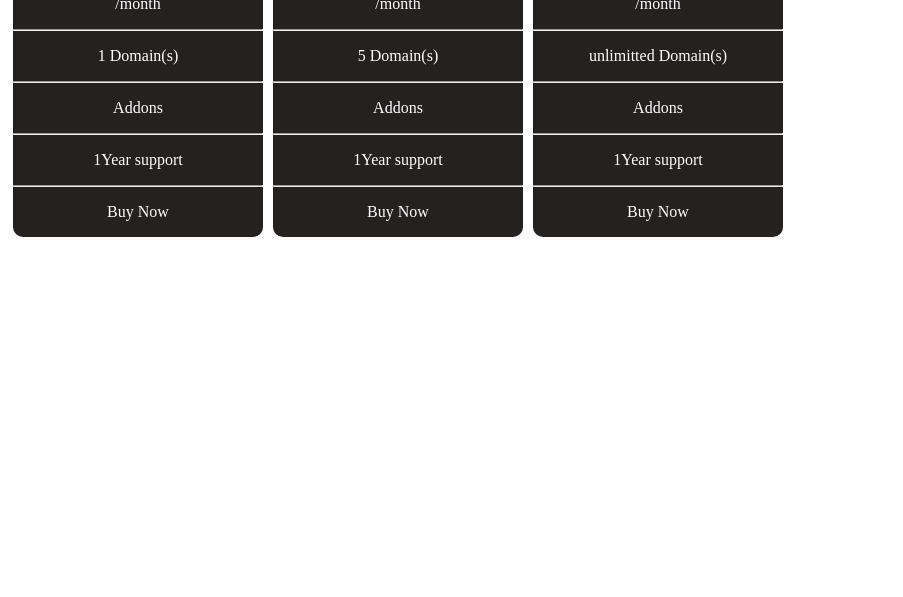
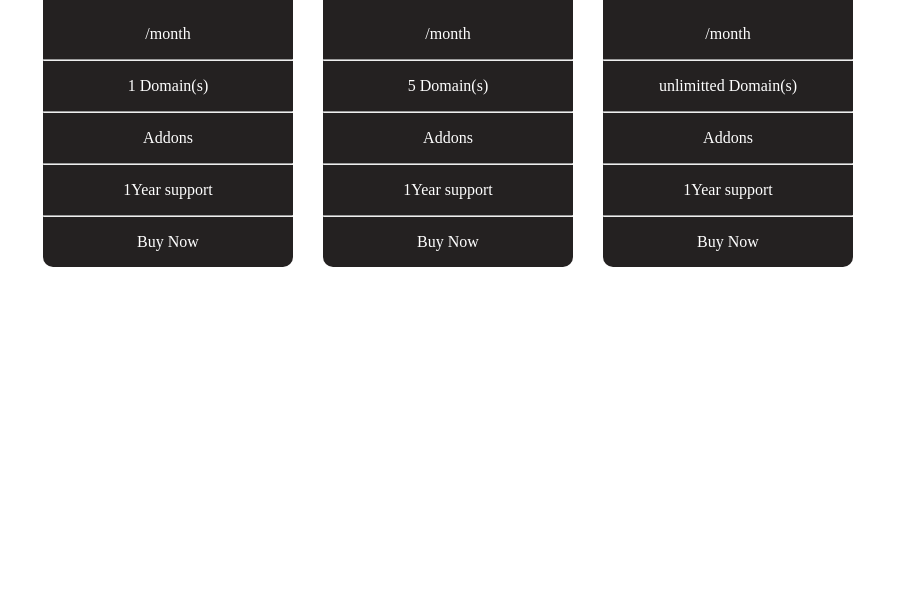
Before and after one commit to VenkateshGopa/card, a plain HTML site: page index.html in a window 1280 px wide. Shown: the part 203-800 px from the top of the page, without its empty margins (0-903 px from the left). Drawn offline with Linux system fonts and the light colour scheme.

Commit message:
Update flex.css

```diff
--- a/flex.css
+++ b/flex.css
@@ -1,4 +1,5 @@
 #f{
+    padding: 20px;
     display: flex;
     flex-direction: row;
 }
@@ -8,7 +9,9 @@
     border-radius: 10px;
     width: 250px;
     height:auto;
-    margin: 5px;
+    margin: 15px;
+    transition: 0.5s ease;
+    cursor: pointer;
 }
 
 div{
@@ -38,3 +41,7 @@ a:hover{
         flex-direction: column;
     }
 }
+.G:hover{
+    transform: scale(1.1);
+    box-shadow: 5px 5px 5px rgba(0,0,0,0.6);
+}
```
